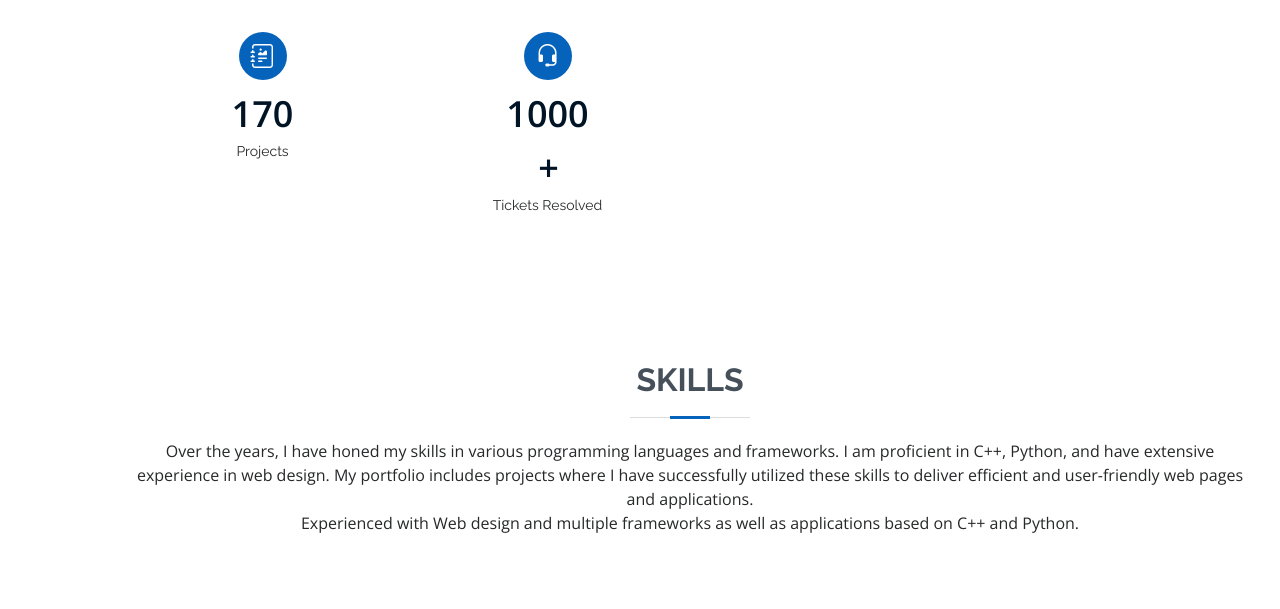
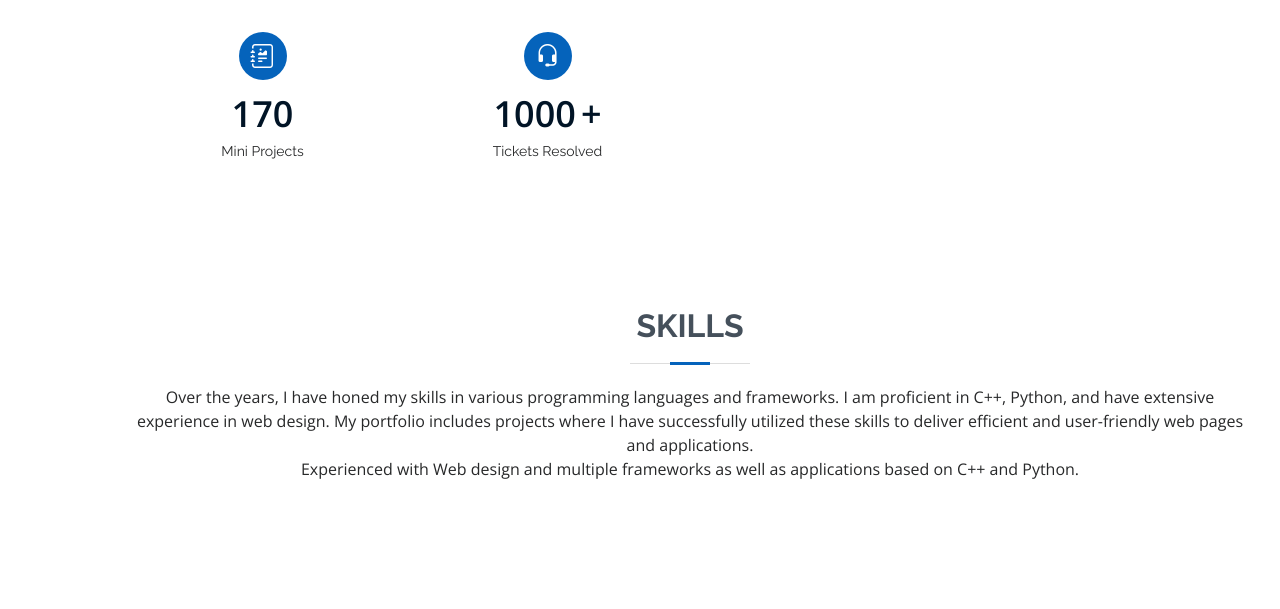
Before and after one commit to AliJarara/Resume, a website: page index.html in a window 1280 px wide. Shown: the part 1533-2142 px from the top of the page. Drawn offline with nearby package versions, Linux system fonts and the light colour scheme.

Commit message:
Projects Adjustment

```diff
--- a/assets/css/style.css
+++ b/assets/css/style.css
@@ -1042,8 +1042,12 @@ section {
   font-size: 13px;
 }
 
+.number-container {
+  display: inline-flex; /* Align elements horizontally */
+  align-items: center; /* Vertically center the + with the number */
+}
+
 .plus-sign {
-  font-size: 1.5rem; /* Adjust size to match the number */
-  margin-left: 2px; /* Add spacing between the number and the + */
-  vertical-align: top; /* Align the + with the number */
+  font-size: 1.5rem; /* Match the number's size */
+  margin-left: 5px; /* Add some spacing between the number and the + */
 }
--- a/index.html
+++ b/index.html
@@ -94,7 +94,8 @@
                 <ul>
                   <li><i class="bi bi-chevron-right"></i> <strong>Age:</strong> <span>24</span></li>
                   <li><i class="bi bi-chevron-right"></i> <strong>Degree:</strong> <span>Bachelor</span></li>
-                  <li><i class="bi bi-chevron-right"></i> <strong>Email:</strong> <span><a href="mailto:info@alijarara.com">info@alijarara.com</a></span>
+                  <li><i class="bi bi-chevron-right"></i> <strong>Email:</strong> <span><a
+                        href="mailto:info@alijarara.com">info@alijarara.com</a></span>
                   </li>
                 </ul>
               </div>
@@ -129,20 +130,22 @@
               <i class="bi bi-journal-richtext"></i>
               <span data-purecounter-start="0" data-purecounter-end="170" data-purecounter-duration="1"
                 class="purecounter"></span>
-              <p>Projects</p>
+              <p>Mini Projects</p>
             </div>
           </div>
 
           <div class="col-lg-3 col-md-6">
             <div class="count-box">
               <i class="bi bi-headset"></i>
-              <span data-purecounter-start="0" data-purecounter-end="1000" data-purecounter-duration="1" class="purecounter"></span><span class="plus-sign">+</span>
+              <div class="number-container">
+                <span data-purecounter-start="0" data-purecounter-end="1000" data-purecounter-duration="1"
+                  class="purecounter"></span>
+                <span class="plus-sign">+</span>
+              </div>
               <p>Tickets Resolved</p>
             </div>
           </div>
         </div>
-
-      </div>
     </section><!-- End Facts Section -->
 
     <!-- ======= Skills Section ======= -->
```
